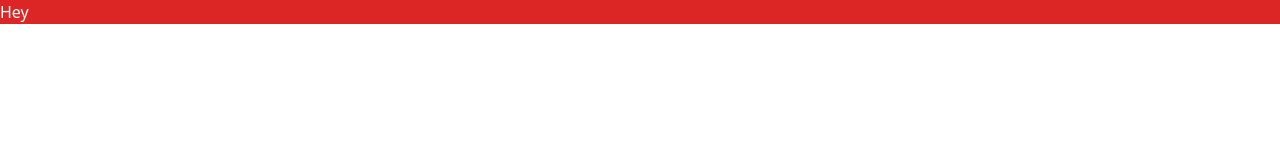
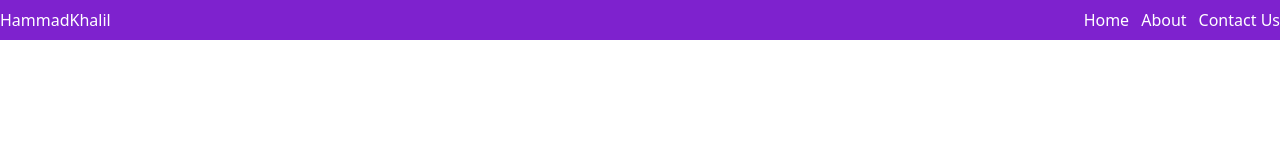
Before and after one commit to Hammad-khalil/Tailwind-and-Globally-Configurations, a website: page index.html in a window 1280 px wide. Drawn offline with nearby package versions, Linux system fonts and the light colour scheme.

Commit message:
Done for now

```diff
--- a/index.html
+++ b/index.html
@@ -7,10 +7,33 @@
     <link rel="stylesheet" href="/src/output.css">
   </head>
   <body>
-    <div class="container flex flex-col">
-      <div class="text-white bg-red-600">Hey</div>
-    </div>
+  <nav class="bg-purple-700 text-white flex md:justify-between flex-col md:flex-row min-h-10 items-center">
+      <div class="logo mx-auto md:mx-0">
+        HammadKhalil
+      </div>
+      <ul class="flex space-x-3 justify-center md:justify-normal">
+        <li>Home</li>
+        <li>About</li>
+        <li>Contact Us</li>
+      </ul>
+    </nav>
+
+    <main>
+
+    </main>
+
+    <footer>
+
+    </footer>
 </body>
+</html>
+
+
+
+
+
+
+
     <!--
     how to install tailwind css in you project via npm => |
 
@@ -40,5 +63,3 @@
 /body>
 </html>
     -->
-
-</html>
--- a/package.json
+++ b/package.json
@@ -4,7 +4,8 @@
   "description": "To ensure that VS Code correctly handles ESLint and Prettier for React.js and Vue.js projects, you'll need to install the following extensions:",
   "main": "index.js",
   "scripts": {
-    "test": "echo \"Error: no test specified\" && exit 1"
+    "test": "echo \"Error: no test specified\" && exit 1",
+    "build": "npx tailwindcss -i ./src/input.css -o ./src/output.css --watch"
   },
   "keywords": [],
   "author": "",
```
